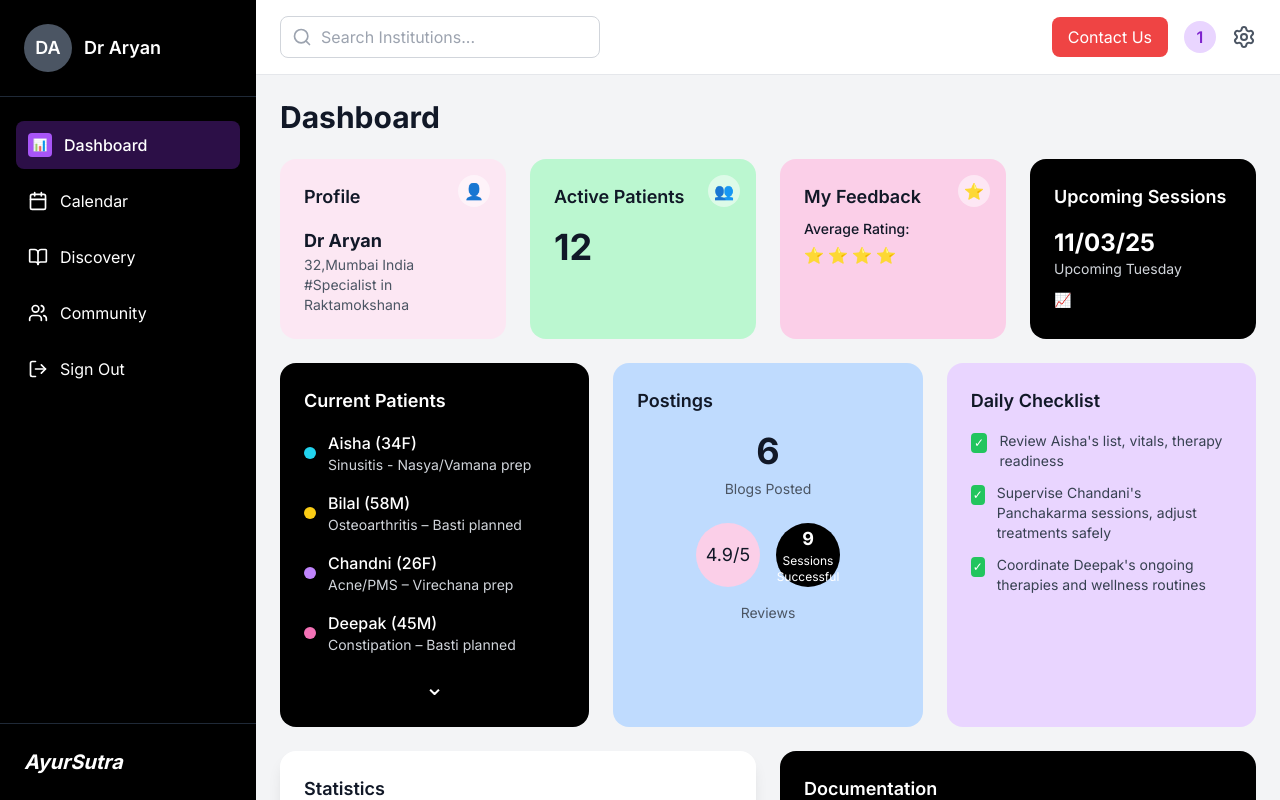
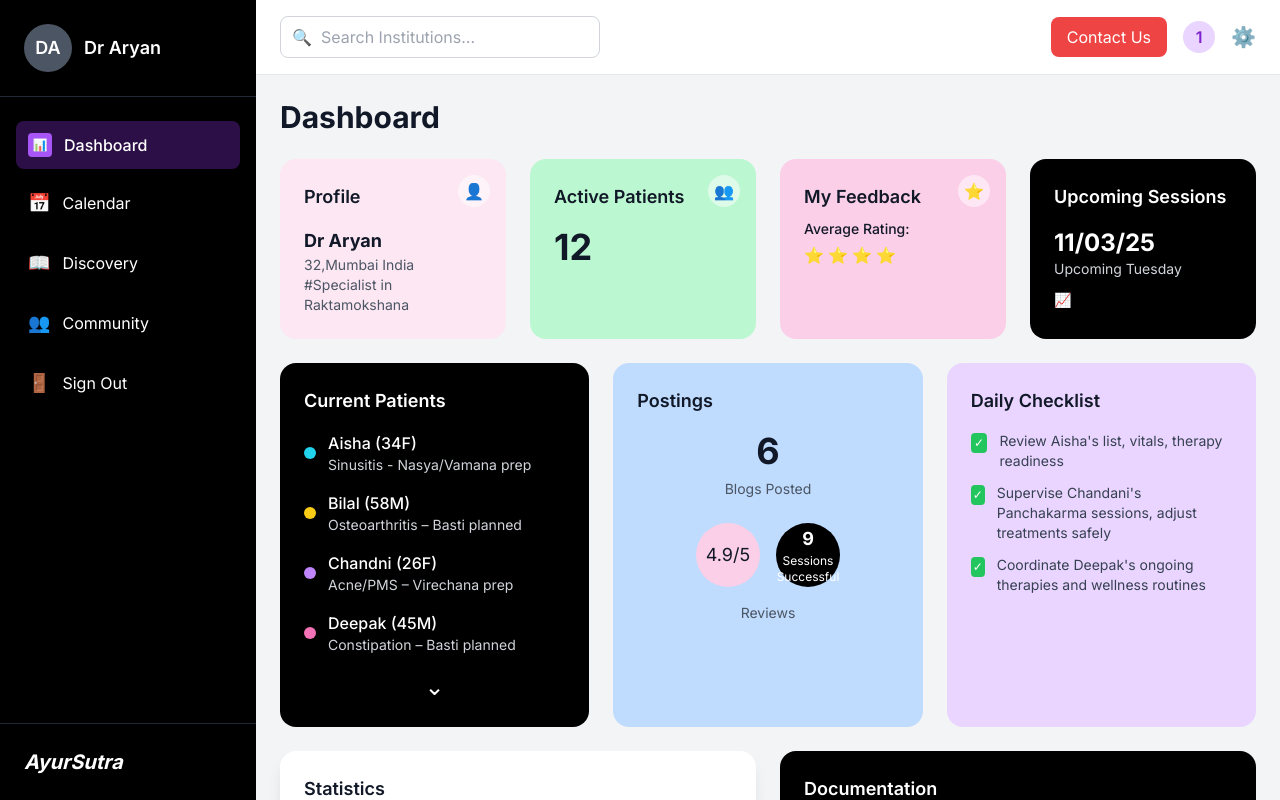
Before and after one commit to Aryan7512/ayursutra, a Next.js app: page /dashboard/doctor in a window 1280 px wide. Built offline with nearby package versions, Linux system fonts and the light colour scheme; a web font is replaced by a local one.

Commit message:
Fix doctor dashboard: replace Lucide React icons with Unicode emojis to resolve missing dependency errors

```diff
--- a/src/app/dashboard/doctor/page.tsx
+++ b/src/app/dashboard/doctor/page.tsx
@@ -1,6 +1,5 @@
 'use client'
-import { useState, useEffect } from 'react'
-import { Search, Calendar, BookOpen, Users, LogOut, Settings } from 'lucide-react'
+import { useState } from 'react'
 
 export default function DoctorDashboard() {
   const [doctor] = useState({
@@ -66,22 +65,22 @@ export default function DoctorDashboard() {
             </div>
 
             <div className="p-3 flex items-center space-x-3 hover:bg-gray-800 rounded-lg cursor-pointer">
-              <Calendar className="w-5 h-5" />
+              <span className="text-lg">📅</span>
               <span>Calendar</span>
             </div>
 
             <div className="p-3 flex items-center space-x-3 hover:bg-gray-800 rounded-lg cursor-pointer">
-              <BookOpen className="w-5 h-5" />
+              <span className="text-lg">📖</span>
               <span>Discovery</span>
             </div>
 
             <div className="p-3 flex items-center space-x-3 hover:bg-gray-800 rounded-lg cursor-pointer">
-              <Users className="w-5 h-5" />
+              <span className="text-lg">👥</span>
               <span>Community</span>
             </div>
 
             <div className="p-3 flex items-center space-x-3 hover:bg-gray-800 rounded-lg cursor-pointer">
-              <LogOut className="w-5 h-5" />
+              <span className="text-lg">🚪</span>
               <span>Sign Out</span>
             </div>
           </div>
@@ -99,7 +98,7 @@ export default function DoctorDashboard() {
         <div className="bg-white px-6 py-4 flex items-center justify-between border-b">
           <div className="flex items-center space-x-4">
             <div className="relative">
-              <Search className="w-5 h-5 absolute left-3 top-1/2 transform -translate-y-1/2 text-gray-400" />
+              <span className="absolute left-3 top-1/2 transform -translate-y-1/2 text-gray-400">🔍</span>
               <input
                 type="text"
                 placeholder="Search Institutions..."
@@ -114,7 +113,7 @@ export default function DoctorDashboard() {
             <div className="w-8 h-8 bg-purple-200 rounded-full flex items-center justify-center">
               <span className="text-purple-700 font-semibold">1</span>
             </div>
-            <Settings className="w-6 h-6 text-gray-600 cursor-pointer" />
+            <span className="text-xl cursor-pointer">⚙️</span>
           </div>
         </div>
 
```
